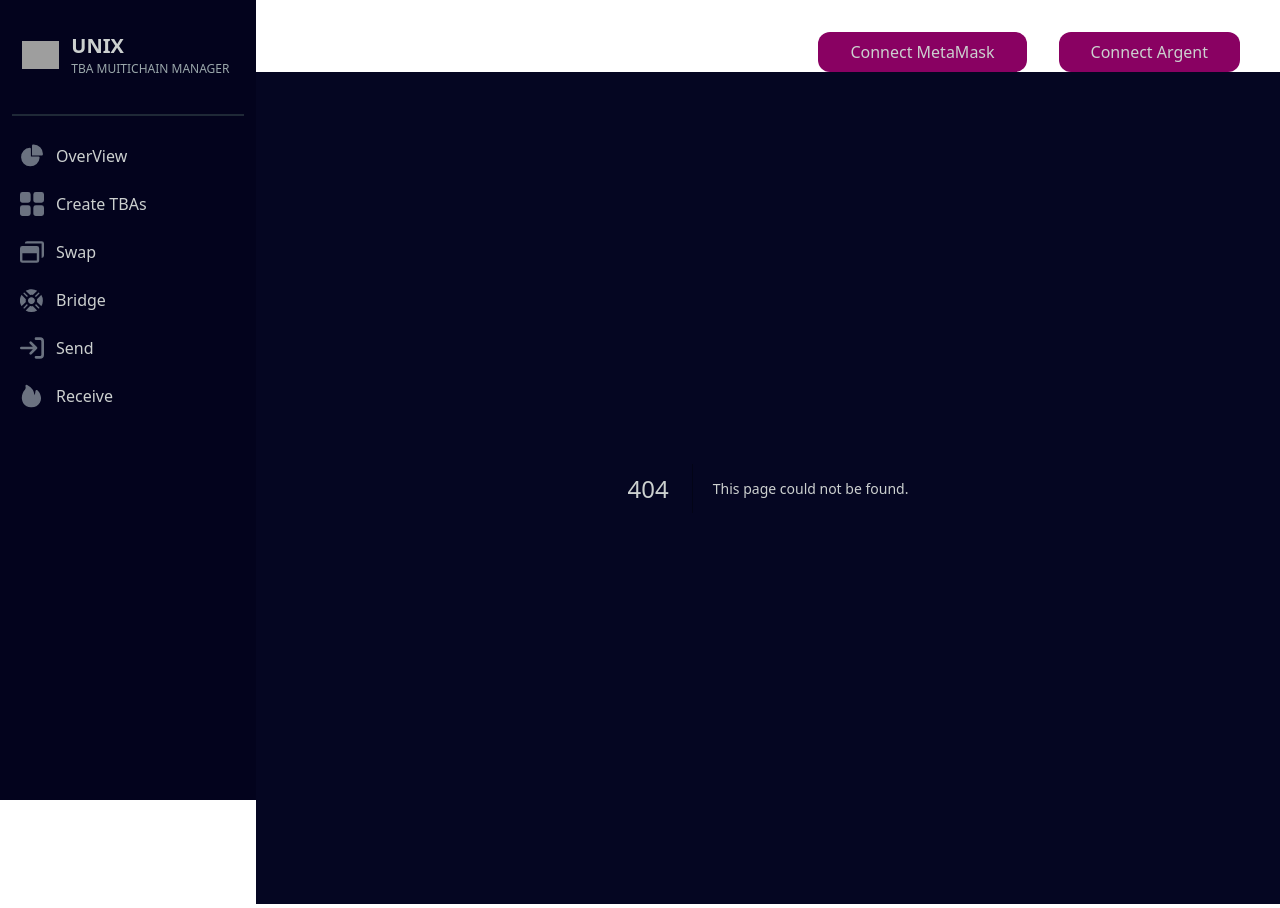
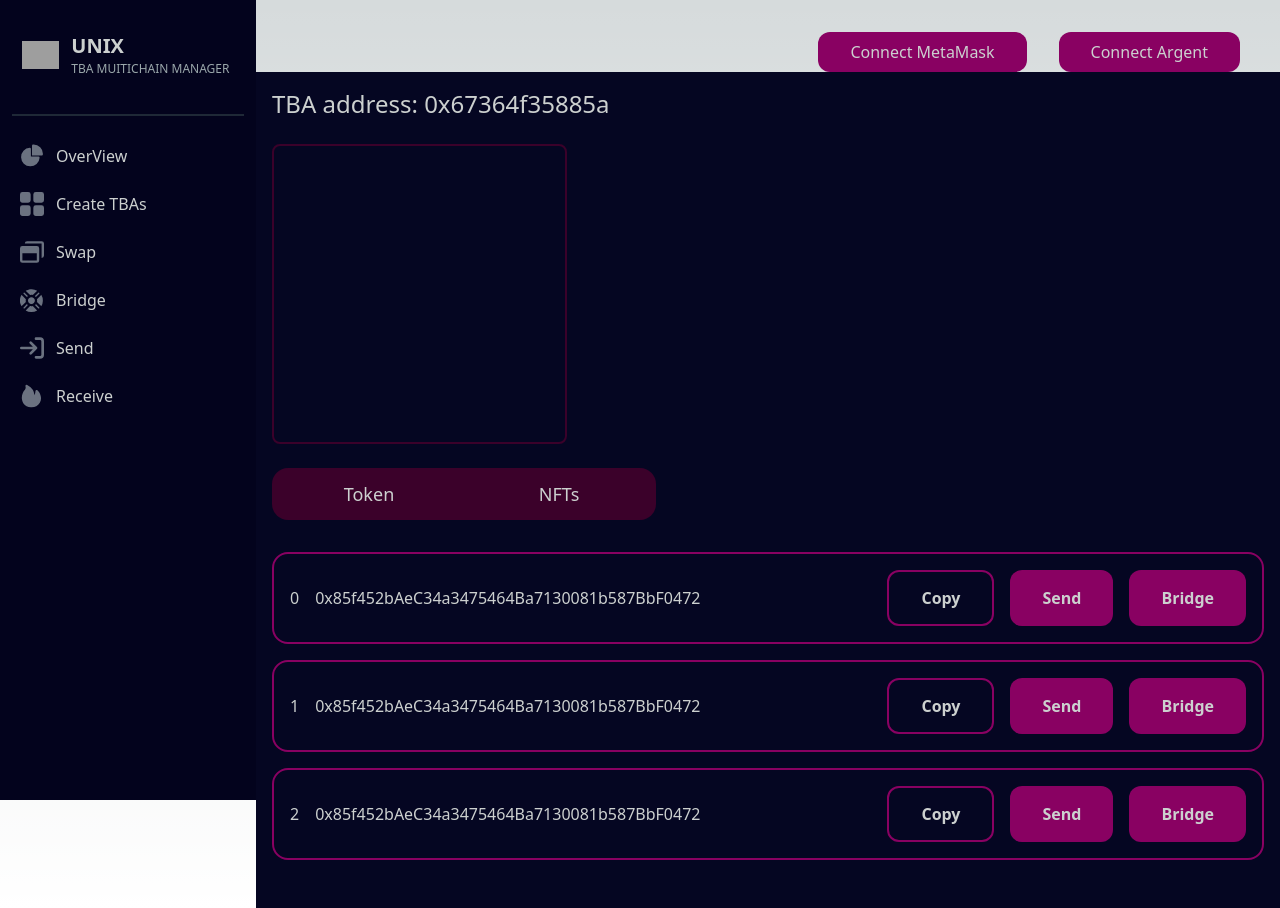
Before and after one commit to Realkayzee/unix, a Next.js app: page /Explore in a window 1280 px wide. Before the commit this address had no page. Built offline with nearby package versions, Linux system fonts and the light colour scheme; grey boxes are pictures that could not be loaded; a web font is replaced by a local one.

Commit message:
fixed the UI

```diff
--- /dev/null
+++ b/src/app/Explore/page.tsx
@@ -0,0 +1,52 @@
+"use client";
+import Link from "next/link";
+import { useSearchParams } from "next/navigation";
+import Button2 from "../helpers/Button2";
+
+const explore = () => {
+  const search = useSearchParams();
+  return (
+    <>
+      <div>
+        <h2 className="text-2xl">TBA address: 0x67364f35885a</h2>
+        <div className="mt-6 cursor-pointer border-button-1 rounded-lg border-2 p-4 w-[calc(33%-2rem)] 2xl:w-[calc(25%-2rem)] h-[300px]"></div>
+        <div className="mt-6 w-96 bg-button-1 rounded-2xl p-1 flex gap-1">
+          <a
+            href={""}
+            className={`w-full text-center py-2 text-lg outline-none border-0 rounded-2xl hover:bg-hero hover:text-white`}
+          >
+            Token
+          </a>
+          <a
+            href={""}
+            className={`w-full text-center py-2 text-lg outline-none border-0 rounded-2xl hover:bg-hero hover:text-white`}
+          >
+            NFTs
+          </a>
+        </div>
+
+        <div className="py-8 flex flex-col gap-4">
+          {Array.from({ length: 3 }).map((_, index) => (
+            <div className="flex items-center bg-black-1 justify-between rounded-2xl border-button border-2 p-4">
+              <p>
+                <span className="mr-4">{index}</span>
+                0x85f452bAeC34a3475464Ba7130081b587BbF0472
+              </p>
+              <div className="flex gap-4 align-center">
+                <Button2>Copy</Button2>
+                <button className="bg-button px-8 py-4 rounded-xl font-semibold">
+                  Send
+                </button>
+                <button className="bg-button px-8 py-4 rounded-xl font-semibold">
+                  Bridge
+                </button>
+              </div>
+            </div>
+          ))}
+        </div>
+      </div>
+    </>
+  );
+};
+
+export default explore;
--- a/src/app/bridge/page.tsx
+++ b/src/app/bridge/page.tsx
@@ -1,13 +1,10 @@
 import React from "react";
-import Button2 from "../helpers/Button2";
 import TokenSelect from "@/components/Modal/Token/TokenSelect";
-import Account from "@/components/Account/Account";
 
 const bridge = () => {
   return (
     <>
-      <Account />
-      {/* <div className="flex flex-col justify-center min-h-[calc(100vh-7rem)]">
+      <div className="flex flex-col justify-center min-h-[calc(100vh-7rem)]">
         <div className="bg-hero rounded-2xl w-1/2 mx-auto lg:px-5 2xl:px-10 lg:py-10 2xl:py-16">
           <h1 className="text-center text-4xl mb-14">Bridge Token to Base</h1>
           <div className="bg-white-2 rounded-2xl p-6">
@@ -40,7 +37,7 @@ const bridge = () => {
             </div>
           </div>
         </div>
-      </div> */}
+      </div>
     </>
   );
 };
--- a/src/components/Account/Account.tsx
+++ b/src/components/Account/Account.tsx
@@ -1,7 +1,6 @@
 "use client";
 import Button2 from "@/app/helpers/Button2";
 import { useRouter } from "next/navigation";
-import React from "react";
 
 const Account = () => {
   const router = useRouter();
--- a/src/components/Explore/Explore.tsx
+++ /dev/null
@@ -1,7 +0,0 @@
-import React from "react";
-
-const Explore = () => {
-  return <div>Explore</div>;
-};
-
-export default Explore;
```
